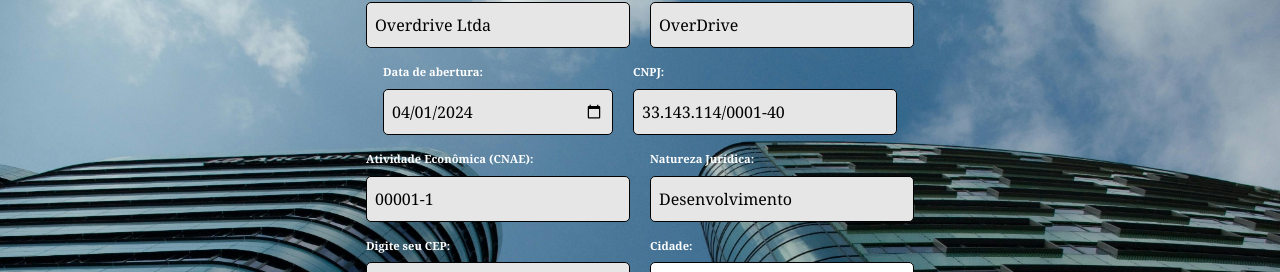
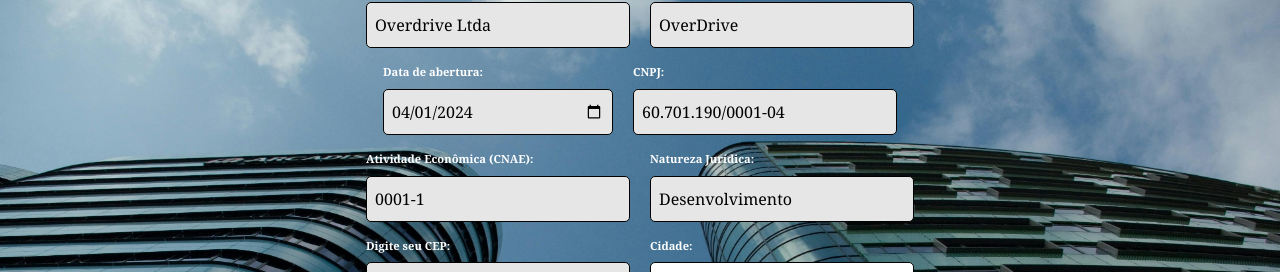
Before and after one commit to Itzmatheuss/project02-overdrive, a React (Create React App) app: page /company/editcompany/1 in a window 1280 px wide. Shown: the part 151-423 px from the top of the page. Built offline with nearby package versions, Linux system fonts and the light colour scheme.

Commit message:
ValidationCnpjComplete

```diff
--- a/src/hooks/CompanyValidation.js
+++ b/src/hooks/CompanyValidation.js
@@ -1,15 +1,17 @@
 import * as Yup from "yup";
+import ValidarCnpj from "./ValCpnj";
 
 export const companyValidationSchema = Yup.object().shape({
   companyname: Yup.string()
+    .required("Campo obrigatório.")
     .min(5, "Mínimo de 5 caracteres")
-    .max(30, "Máximo de 30 caracteres")
-    .required("Campo obrigatório."),
+    .max(30, "Máximo de 30 caracteres"),
   fantasyname: Yup.string()
+    .required("Campo obrigatório.")
     .min(5, "Mínimo de 5 caracteres")
-    .max(40, "Máximo 40 caracteres")
-    .required("Campo obrigatório."),
+    .max(40, "Máximo 40 caracteres"),
   dataAbertura: Yup.date()
+    .required("Data obrigatória")
     .nullable()
     .transform((value, originalValue) => {
       // Se o valor for uma string vazia, retorna null
@@ -17,7 +19,6 @@
       return value;
     })
     .max(new Date(), "Não é possível incluir uma data futura")
-    .required("Data obrigatória")
     .test("empty-date", "Data obrigatória", function (value) {
       // Verifica se o valor é vazio
       if (!value || value === "") {
@@ -27,24 +28,40 @@
       return true;
     }),
   cnpj: Yup.string()
-    .length(18, "O CNPJ deve ter 14 dígitos")
-    .required("Campo obrigatório."),
+    .required("Campo obrigatório.")
+    .min(14, "O CNPJ deve ter 14 dígitos")
+    .test("validar-cnpj", "CNPJ inválido", function (value) {
+      if (!value) return false; // Retorna falso se o valor não estiver definido
+      const cnpj = value.replace(/\D/g, ""); // Remove caracteres não numéricos
+      if (cnpj.length !== 14 || !/^\d{14}$/.test(cnpj)) {
+        console.log(cnpj);
+        return false; // Retorna falso se o cnpj não tiver 14 dígitos ou conter caracteres não numéricos
+      }
+      console.log(ValidarCnpj(cnpj));
+      return ValidarCnpj(cnpj); // Retorna o resultado da validação do CPF
+    }),
   atividadeEco: Yup.string()
+    .required("Campo obrigatório.")
     .length(6, "Deve conter 5 digitos")
-    .required("Campo obrigatório."),
-  nj: Yup.string()
-
-    .length(14, "O telefone deve ter 10 ou 11 dígitos")
-    .required("Campo obrigatório."),
+    .test("validar-cnae", "CNAE inválido", (value) => {
+      if (!value) return false;
+      if (value.match(/\d{4}-\d$/)) {
+        return true;
+      }
+    }),
   cep: Yup.string()
-    .length(8, "O Cep deve ter 8 digitos")
-    .required("Campo obrigatório."),
-  city: Yup.string().required("Campo obrigatória."),
-  address: Yup.string().required("Campo obrigatória."),
+    .required("Campo obrigatório.")
+    .length(9, "O Cep deve ter 8 digitos")
+    .test("validar-cep", "CEP inválido", (value) => {
+      if (!value) return false;
+      if (value.match(/\d{5}-\d{3}$/)) {
+        return true;
+      }
+    }),
   addressNumber: Yup.string().required("Campo obrigatório."),
-  neighborhood: Yup.string().required("Campo obrigatório."),
-  uf: Yup.string().required("Campo obrigatório."),
   phone: Yup.string()
+    .required("Campo obrigatório.")
+    .min(11, "O telefone deve ter 11 dígitos")
     .test("validar-tel", "Número de telefone inválido", (value) => {
       if (!value) return false;
       if (
@@ -54,9 +71,7 @@
         return true;
       }
       return false;
-    })
-    .min(11, "O telefone deve ter 11 dígitos")
-    .required("Campo obrigatório."),
+    }),
   nj: Yup.string().required("Campo obrigatória."),
   capital: Yup.string().required("Campo obrigatório."),
 });
--- /dev/null
+++ b/src/hooks/Masks.js
@@ -0,0 +1,52 @@
+export const useMask = () => {
+  const maskCnae = (e) => {
+    let digits = e.replace(/\D/g, "");
+
+    // Aplica a máscara "0000-0"
+    if (digits.length > 4) {
+      let maskC = digits.slice(0, 4) + "-" + digits.slice(4, 5);
+      return maskC;
+    }
+    return digits;
+  };
+
+  const maskCurrency = (valor, locale = "pt-BR", currency = "BRL") => {
+    return new Intl.NumberFormat(locale, {
+      style: "currency",
+      currency,
+    }).format(valor);
+  };
+
+  const maskCnpj = (cnpj) => {
+    if (!cnpj) return "";
+
+    cnpj = cnpj.replace(
+      /^(\d{2})(\d{3})(\d{3})(\d{4})(\d{2})/,
+      "$1.$2.$3/$4-$5"
+    );
+
+    return cnpj;
+  };
+
+  const cpfMask = (cpf) => {
+    if (!cpf) return "";
+    cpf = cpf.replace(/(\d{3})(\d{3})(\d{3})(\d{2})/g, "$1.$2.$3-$4");
+    return cpf;
+  };
+
+  const maskCep = (cep) => {
+    if (!cep) return "";
+    cep = cep.replace(/^(\d{5})(\d{3})/, "$1-$2");
+    return cep;
+  };
+
+  const phoneMask = (value) => {
+    if (!value) return "";
+    value = value.replace(/\D/g, "");
+    value = value.replace(/(\d{2})(\d)/, "($1) $2");
+    value = value.replace(/(\d)(\d{4})$/, "$1-$2");
+    return value;
+  };
+
+  return { maskCnae, maskCurrency, maskCnpj, maskCep, phoneMask, cpfMask };
+};
--- a/src/pages/EditCompany.js
+++ b/src/pages/EditCompany.js
@@ -1,10 +1,10 @@
 import "../styles/SignUpComp.css";
 import { useForm } from "react-hook-form";
-import { Link } from "react-router-dom";
+import { Link, useNavigate } from "react-router-dom";
 import { yupResolver } from "@hookform/resolvers/yup";
 import { companyValidationSchema } from "../hooks/CompanyValidation";
-
-import ValidarCnpj from "../hooks/ValCpnj";
+import { useMask } from "../hooks/Masks";
+import Swal from "sweetalert2";
 
 const EditComp = () => {
   const {
@@ -14,6 +14,9 @@
     handleSubmit,
     formState: { errors },
   } = useForm({ resolver: yupResolver(companyValidationSchema) });
+
+  const navigate = useNavigate();
+  const { maskCnae, phoneMask, maskCep, maskCurrency, maskCnpj } = useMask();
 
   const checkCEP = (e) => {
     let value = e.target.value;
@@ -28,7 +31,6 @@
         .then((data) => {
           console.log(data);
           if (data.erro) {
-            window.alert("CEP inválido, tente novamente!");
             document.getElementById("cep").value = "";
             setFocus("cep");
             setValue("address", data.logradouro);
@@ -45,23 +47,17 @@
           }
         });
     }
+    let input = e.target;
+    input.value = maskCep(input.value);
   };
+  // 60.701.190/0001-04
+  const valCnpj = (e) => {
+    let cnpj = e.target.value;
+    cnpj = cnpj.replace(/\D/g, "");
+    e.target.value = cnpj;
 
-  const valCnpj = (e) => {
-    const cnpj = e.target.value.replace(/\D/g, "");
-    if (cnpj.length === 14) {
-      console.log(cnpj);
-      const newcnpj = ValidarCnpj(cnpj);
-
-      if (newcnpj) {
-        console.log("valido");
-        setFocus("dataAbertura");
-      } else {
-        console.log("invalido");
-        window.alert("CNPJ INVÁLIDO! Favor inserir um cnpj válido.");
-        document.getElementById("cnpj").value = "";
-      }
-    }
+    let input = e.target;
+    input.value = maskCnpj(input.value);
   };
 
   const onSubmit = (data) => {
@@ -70,6 +66,12 @@
 
   const handleFormSubmit = (formData) => {
     onSubmit(formData);
+    Swal.fire({
+      title: "Empresa alterada com sucesso!",
+      text: "",
+      icon: "success",
+    });
+    navigate("/company");
   };
 
   const handlePhone = (e) => {
@@ -81,13 +83,6 @@
     input.value = phoneMask(input.value);
   };
 
-  const phoneMask = (value) => {
-    if (!value) return "";
-    value = value.replace(/\D/g, "");
-    value = value.replace(/(\d{2})(\d)/, "($1) $2");
-    value = value.replace(/(\d)(\d{4})$/, "$1-$2");
-    return value;
-  };
   const mascaraMoeda = (e) => {
     const onlyDigits = e.target.value
       .split("")
@@ -96,13 +91,6 @@
       .padStart(3, "0");
     const digitsFloat = onlyDigits.slice(0, -2) + "." + onlyDigits.slice(-2);
     e.target.value = maskCurrency(digitsFloat);
-  };
-
-  const maskCurrency = (valor, locale = "pt-BR", currency = "BRL") => {
-    return new Intl.NumberFormat(locale, {
-      style: "currency",
-      currency,
-    }).format(valor);
   };
 
   const handleCnae = (e) => {
@@ -114,17 +102,6 @@
     input.value = maskCnae(input.value);
   };
 
-  const maskCnae = (e) => {
-    let digits = e.replace(/\D/g, "");
-
-    // Aplica a máscara "0000-0"
-    if (digits.length > 4) {
-      let maskC = digits.slice(0, 4) + "-" + digits.slice(4, 5);
-      return maskC;
-    }
-
-    return digits;
-  };
   return (
     <div className="container-box">
       <div className="container-company">
@@ -185,9 +162,10 @@
                   mask="00. 000. 000/0001-00"
                   name="cnpj"
                   id="cnpj"
-                  defaultValue="33.143.114/0001-40"
+                  defaultValue="60.701.190/0001-04"
                   placeholder="CNPJ"
                   onKeyUp={valCnpj}
+                  maxLength={18}
                   {...register("cnpj", { required: true })}
                 />
                 {errors?.cnpj && (
@@ -201,7 +179,7 @@
                 <input
                   className={errors?.atividadeEco && "input-error"}
                   mask="0000-0"
-                  defaultValue="00001-1"
+                  defaultValue="0001-1"
                   onKeyUp={handleCnae}
                   placeholder="CNAE"
                   {...register("atividadeEco", { required: true })}
--- a/src/pages/SignUpComp.js
+++ b/src/pages/SignUpComp.js
@@ -4,7 +4,7 @@
 import { yupResolver } from "@hookform/resolvers/yup";
 import { companyValidationSchema } from "../hooks/CompanyValidation";
 import Swal from "sweetalert2";
-import ValidarCnpj from "../hooks/ValCpnj";
+import { useMask } from "../hooks/Masks";
 
 const SignUpComp = () => {
   const navigate = useNavigate();
@@ -15,6 +15,8 @@
     handleSubmit,
     formState: { errors },
   } = useForm({ resolver: yupResolver(companyValidationSchema) });
+
+  const { maskCnae, phoneMask, maskCep, maskCurrency, maskCnpj } = useMask();
 
   const checkCEP = (e) => {
     let value = e.target.value;
@@ -46,23 +48,17 @@
           }
         });
     }
+    let input = e.target;
+    input.value = maskCep(input.value);
   };
 
   const valCnpj = (e) => {
-    const cnpj = e.target.value.replace(/\D/g, "");
-    if (cnpj.length === 14) {
-      console.log(cnpj);
-      const newcnpj = ValidarCnpj(cnpj);
+    let cnpj = e.target.value;
+    cnpj = cnpj.replace(/\D/g, "");
+    e.target.value = cnpj;
 
-      if (newcnpj) {
-        console.log("valido");
-        setFocus("dataAbertura");
-      } else {
-        console.log("invalido");
-        window.alert("CNPJ INVÁLIDO! Favor inserir um cnpj válido.");
-        document.getElementById("cnpj").value = "";
-      }
-    }
+    let input = e.target;
+    input.value = maskCnpj(input.value);
   };
 
   const onSubmit = (data) => {
@@ -88,13 +84,6 @@
     input.value = phoneMask(input.value);
   };
 
-  const phoneMask = (value) => {
-    if (!value) return "";
-    value = value.replace(/\D/g, "");
-    value = value.replace(/(\d{2})(\d)/, "($1) $2");
-    value = value.replace(/(\d)(\d{4})$/, "$1-$2");
-    return value;
-  };
   const mascaraMoeda = (e) => {
     const onlyDigits = e.target.value
       .split("")
@@ -103,13 +92,6 @@
       .padStart(3, "0");
     const digitsFloat = onlyDigits.slice(0, -2) + "." + onlyDigits.slice(-2);
     e.target.value = maskCurrency(digitsFloat);
-  };
-
-  const maskCurrency = (valor, locale = "pt-BR", currency = "BRL") => {
-    return new Intl.NumberFormat(locale, {
-      style: "currency",
-      currency,
-    }).format(valor);
   };
 
   const handleCnae = (e) => {
@@ -121,17 +103,6 @@
     input.value = maskCnae(input.value);
   };
 
-  const maskCnae = (e) => {
-    let digits = e.replace(/\D/g, "");
-
-    // Aplica a máscara "0000-0"
-    if (digits.length > 4) {
-      let maskC = digits.slice(0, 4) + "-" + digits.slice(4, 5);
-      return maskC;
-    }
-
-    return digits;
-  };
   return (
     <div className="container-box">
       <div className="container-company">
```
